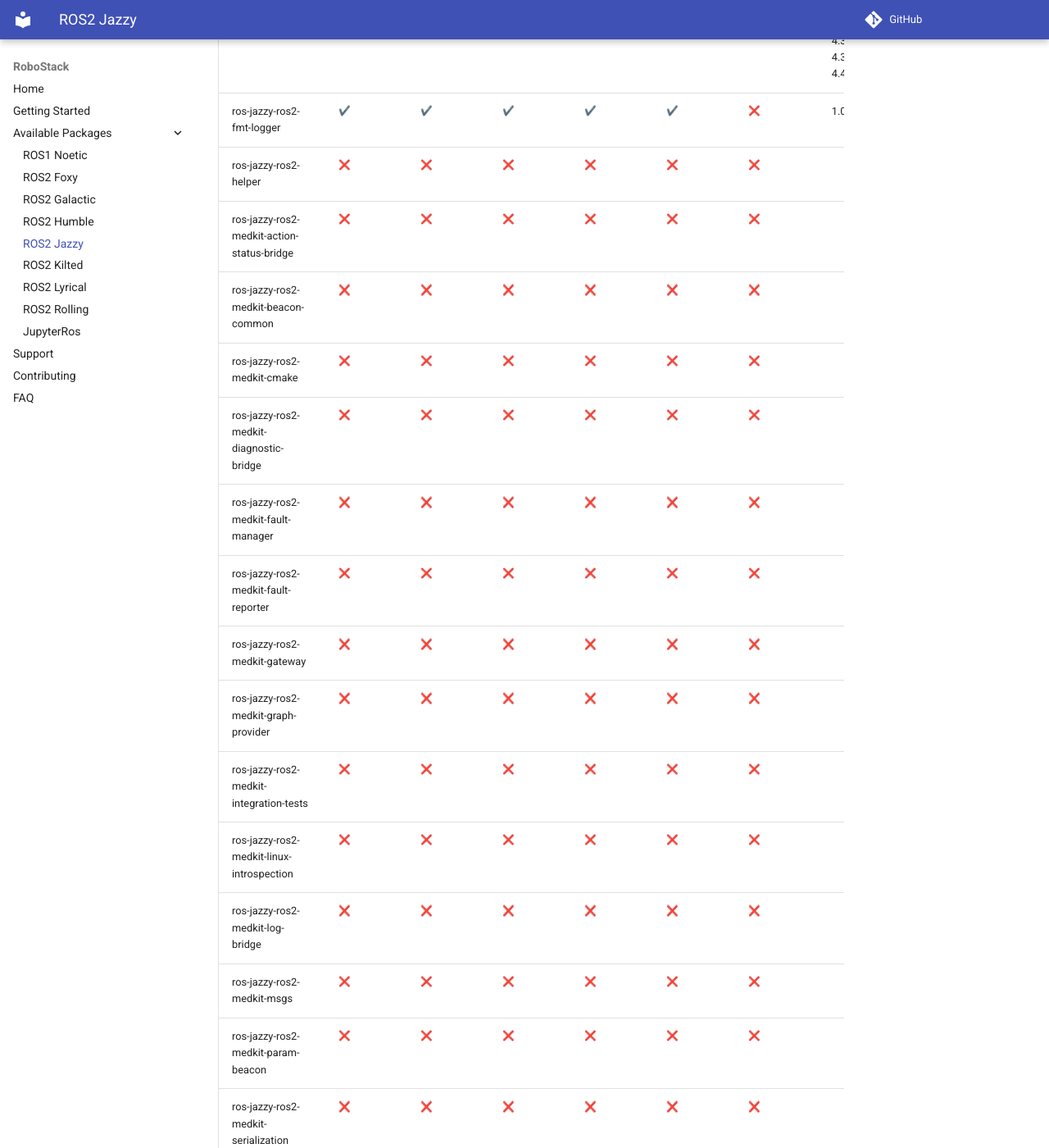
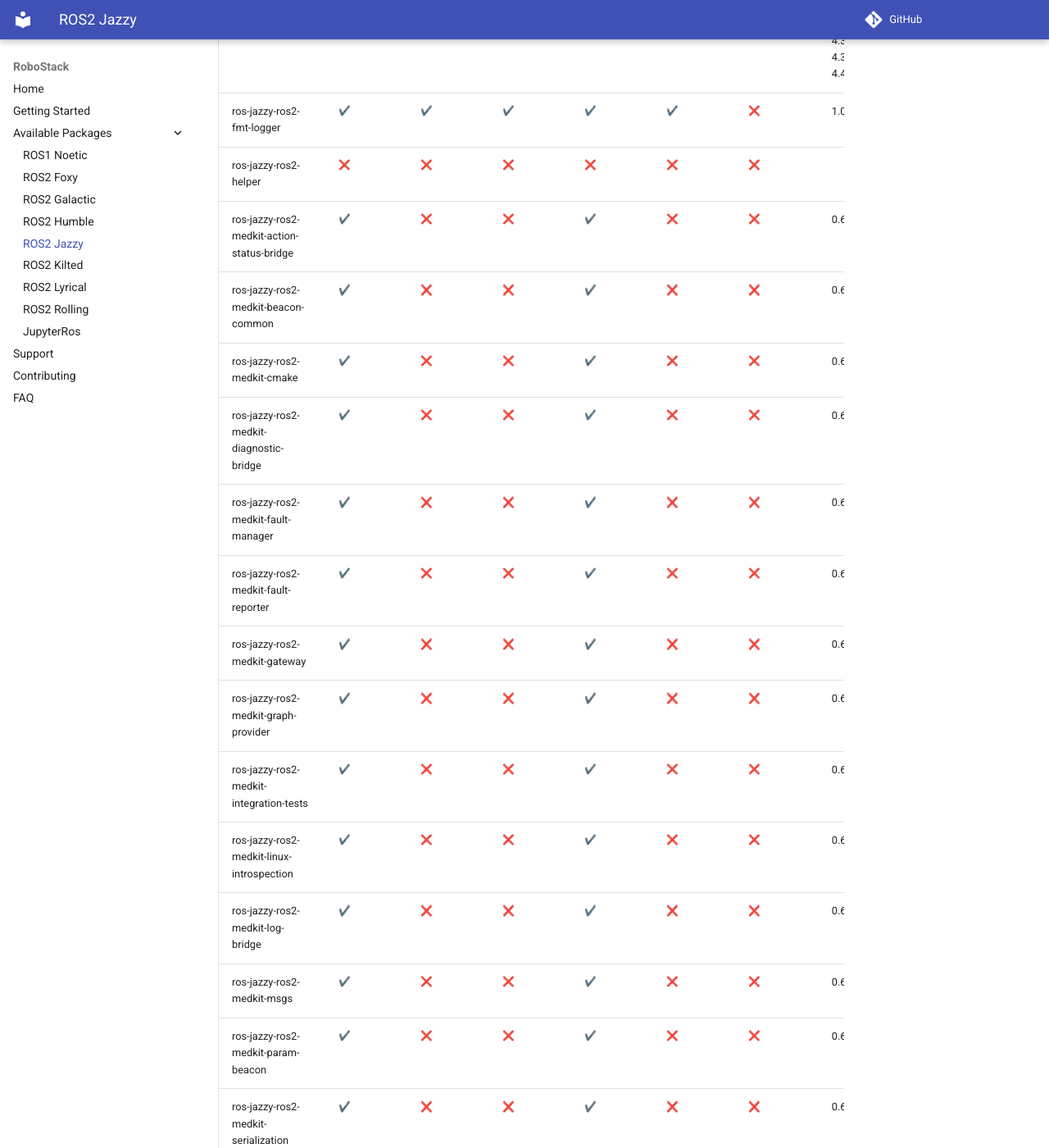
Before and after one commit to RoboStack/robostack.github.io, an MkDocs documentation site: the page built from docs/jazzy.md, in a window 1280 px wide and 1400 px high, scrolled down 139397 px. Shown: the whole window at 82% size. Built offline with MkDocs 1.6.1 and Material for MkDocs 9.7.7, drawn with Linux system fonts in a browser that asks for light colours; emoji names are drawn with the system emoji font; comment, search, counter and statistics services are not loaded; some of the changed text lies outside the part shown.

Commit message:
Update tables

```diff
--- a/docs/jazzy.md
+++ b/docs/jazzy.md
@@ -1677,22 +1677,22 @@
 | ros-jazzy-ros2-controllers-test-nodes | :heavy_check_mark: { data-sort='1' } | :heavy_check_mark: { data-sort='1' } | :heavy_check_mark: { data-sort='1' } | :heavy_check_mark: { data-sort='1' } | :heavy_check_mark: { data-sort='1' } | :x: { data-sort='0' } | 4.18.0, 4.20.0, 4.22.0, 4.26.0, 4.28.0, 4.32.0, 4.33.1, 4.36.0, 4.37.0, 4.40.0  |
 | ros-jazzy-ros2-fmt-logger | :heavy_check_mark: { data-sort='1' } | :heavy_check_mark: { data-sort='1' } | :heavy_check_mark: { data-sort='1' } | :heavy_check_mark: { data-sort='1' } | :heavy_check_mark: { data-sort='1' } | :x: { data-sort='0' } | 1.0.2, 1.1.0  |
 | ros-jazzy-ros2-helper | :x: { data-sort='0' } | :x: { data-sort='0' } | :x: { data-sort='0' } | :x: { data-sort='0' } | :x: { data-sort='0' } | :x: { data-sort='0' } |   |
-| ros-jazzy-ros2-medkit-action-status-bridge | :x: { data-sort='0' } | :x: { data-sort='0' } | :x: { data-sort='0' } | :x: { data-sort='0' } | :x: { data-sort='0' } | :x: { data-sort='0' } |   |
-| ros-jazzy-ros2-medkit-beacon-common | :x: { data-sort='0' } | :x: { data-sort='0' } | :x: { data-sort='0' } | :x: { data-sort='0' } | :x: { data-sort='0' } | :x: { data-sort='0' } |   |
-| ros-jazzy-ros2-medkit-cmake | :x: { data-sort='0' } | :x: { data-sort='0' } | :x: { data-sort='0' } | :x: { data-sort='0' } | :x: { data-sort='0' } | :x: { data-sort='0' } |   |
-| ros-jazzy-ros2-medkit-diagnostic-bridge | :x: { data-sort='0' } | :x: { data-sort='0' } | :x: { data-sort='0' } | :x: { data-sort='0' } | :x: { data-sort='0' } | :x: { data-sort='0' } |   |
-| ros-jazzy-ros2-medkit-fault-manager | :x: { data-sort='0' } | :x: { data-sort='0' } | :x: { data-sort='0' } | :x: { data-sort='0' } | :x: { data-sort='0' } | :x: { data-sort='0' } |   |
-| ros-jazzy-ros2-medkit-fault-reporter | :x: { data-sort='0' } | :x: { data-sort='0' } | :x: { data-sort='0' } | :x: { data-sort='0' } | :x: { data-sort='0' } | :x: { data-sort='0' } |   |
-| ros-jazzy-ros2-medkit-gateway | :x: { data-sort='0' } | :x: { data-sort='0' } | :x: { data-sort='0' } | :x: { data-sort='0' } | :x: { data-sort='0' } | :x: { data-sort='0' } |   |
-| ros-jazzy-ros2-medkit-graph-provider | :x: { data-sort='0' } | :x: { data-sort='0' } | :x: { data-sort='0' } | :x: { data-sort='0' } | :x: { data-sort='0' } | :x: { data-sort='0' } |   |
-| ros-jazzy-ros2-medkit-integration-tests | :x: { data-sort='0' } | :x: { data-sort='0' } | :x: { data-sort='0' } | :x: { data-sort='0' } | :x: { data-sort='0' } | :x: { data-sort='0' } |   |
-| ros-jazzy-ros2-medkit-linux-introspection | :x: { data-sort='0' } | :x: { data-sort='0' } | :x: { data-sort='0' } | :x: { data-sort='0' } | :x: { data-sort='0' } | :x: { data-sort='0' } |   |
-| ros-jazzy-ros2-medkit-log-bridge | :x: { data-sort='0' } | :x: { data-sort='0' } | :x: { data-sort='0' } | :x: { data-sort='0' } | :x: { data-sort='0' } | :x: { data-sort='0' } |   |
-| ros-jazzy-ros2-medkit-msgs | :x: { data-sort='0' } | :x: { data-sort='0' } | :x: { data-sort='0' } | :x: { data-sort='0' } | :x: { data-sort='0' } | :x: { data-sort='0' } |   |
-| ros-jazzy-ros2-medkit-param-beacon | :x: { data-sort='0' } | :x: { data-sort='0' } | :x: { data-sort='0' } | :x: { data-sort='0' } | :x: { data-sort='0' } | :x: { data-sort='0' } |   |
-| ros-jazzy-ros2-medkit-serialization | :x: { data-sort='0' } | :x: { data-sort='0' } | :x: { data-sort='0' } | :x: { data-sort='0' } | :x: { data-sort='0' } | :x: { data-sort='0' } |   |
-| ros-jazzy-ros2-medkit-sovd-service-interface | :x: { data-sort='0' } | :x: { data-sort='0' } | :x: { data-sort='0' } | :x: { data-sort='0' } | :x: { data-sort='0' } | :x: { data-sort='0' } |   |
-| ros-jazzy-ros2-medkit-topic-beacon | :x: { data-sort='0' } | :x: { data-sort='0' } | :x: { data-sort='0' } | :x: { data-sort='0' } | :x: { data-sort='0' } | :x: { data-sort='0' } |   |
+| ros-jazzy-ros2-medkit-action-status-bridge | :heavy_check_mark: { data-sort='1' } | :x: { data-sort='0' } | :x: { data-sort='0' } | :heavy_check_mark: { data-sort='1' } | :x: { data-sort='0' } | :x: { data-sort='0' } | 0.6.0  |
+| ros-jazzy-ros2-medkit-beacon-common | :heavy_check_mark: { data-sort='1' } | :x: { data-sort='0' } | :x: { data-sort='0' } | :heavy_check_mark: { data-sort='1' } | :x: { data-sort='0' } | :x: { data-sort='0' } | 0.6.0  |
+| ros-jazzy-ros2-medkit-cmake | :heavy_check_mark: { data-sort='1' } | :x: { data-sort='0' } | :x: { data-sort='0' } | :heavy_check_mark: { data-sort='1' } | :x: { data-sort='0' } | :x: { data-sort='0' } | 0.6.0  |
+| ros-jazzy-ros2-medkit-diagnostic-bridge | :heavy_check_mark: { data-sort='1' } | :x: { data-sort='0' } | :x: { data-sort='0' } | :heavy_check_mark: { data-sort='1' } | :x: { data-sort='0' } | :x: { data-sort='0' } | 0.6.0  |
+| ros-jazzy-ros2-medkit-fault-manager | :heavy_check_mark: { data-sort='1' } | :x: { data-sort='0' } | :x: { data-sort='0' } | :heavy_check_mark: { data-sort='1' } | :x: { data-sort='0' } | :x: { data-sort='0' } | 0.6.0  |
+| ros-jazzy-ros2-medkit-fault-reporter | :heavy_check_mark: { data-sort='1' } | :x: { data-sort='0' } | :x: { data-sort='0' } | :heavy_check_mark: { data-sort='1' } | :x: { data-sort='0' } | :x: { data-sort='0' } | 0.6.0  |
+| ros-jazzy-ros2-medkit-gateway | :heavy_check_mark: { data-sort='1' } | :x: { data-sort='0' } | :x: { data-sort='0' } | :heavy_check_mark: { data-sort='1' } | :x: { data-sort='0' } | :x: { data-sort='0' } | 0.6.0  |
+| ros-jazzy-ros2-medkit-graph-provider | :heavy_check_mark: { data-sort='1' } | :x: { data-sort='0' } | :x: { data-sort='0' } | :heavy_check_mark: { data-sort='1' } | :x: { data-sort='0' } | :x: { data-sort='0' } | 0.6.0  |
+| ros-jazzy-ros2-medkit-integration-tests | :heavy_check_mark: { data-sort='1' } | :x: { data-sort='0' } | :x: { data-sort='0' } | :heavy_check_mark: { data-sort='1' } | :x: { data-sort='0' } | :x: { data-sort='0' } | 0.6.0  |
+| ros-jazzy-ros2-medkit-linux-introspection | :heavy_check_mark: { data-sort='1' } | :x: { data-sort='0' } | :x: { data-sort='0' } | :heavy_check_mark: { data-sort='1' } | :x: { data-sort='0' } | :x: { data-sort='0' } | 0.6.0  |
+| ros-jazzy-ros2-medkit-log-bridge | :heavy_check_mark: { data-sort='1' } | :x: { data-sort='0' } | :x: { data-sort='0' } | :heavy_check_mark: { data-sort='1' } | :x: { data-sort='0' } | :x: { data-sort='0' } | 0.6.0  |
+| ros-jazzy-ros2-medkit-msgs | :heavy_check_mark: { data-sort='1' } | :x: { data-sort='0' } | :x: { data-sort='0' } | :heavy_check_mark: { data-sort='1' } | :x: { data-sort='0' } | :x: { data-sort='0' } | 0.6.0  |
+| ros-jazzy-ros2-medkit-param-beacon | :heavy_check_mark: { data-sort='1' } | :x: { data-sort='0' } | :x: { data-sort='0' } | :heavy_check_mark: { data-sort='1' } | :x: { data-sort='0' } | :x: { data-sort='0' } | 0.6.0  |
+| ros-jazzy-ros2-medkit-serialization | :heavy_check_mark: { data-sort='1' } | :x: { data-sort='0' } | :x: { data-sort='0' } | :heavy_check_mark: { data-sort='1' } | :x: { data-sort='0' } | :x: { data-sort='0' } | 0.6.0  |
+| ros-jazzy-ros2-medkit-sovd-service-interface | :heavy_check_mark: { data-sort='1' } | :x: { data-sort='0' } | :x: { data-sort='0' } | :heavy_check_mark: { data-sort='1' } | :x: { data-sort='0' } | :x: { data-sort='0' } | 0.6.0  |
+| ros-jazzy-ros2-medkit-topic-beacon | :heavy_check_mark: { data-sort='1' } | :x: { data-sort='0' } | :x: { data-sort='0' } | :heavy_check_mark: { data-sort='1' } | :x: { data-sort='0' } | :x: { data-sort='0' } | 0.6.0  |
 | ros-jazzy-ros2-snapshot | :x: { data-sort='0' } | :x: { data-sort='0' } | :x: { data-sort='0' } | :x: { data-sort='0' } | :x: { data-sort='0' } | :x: { data-sort='0' } |   |
 | ros-jazzy-ros2-socketcan | :heavy_check_mark: { data-sort='1' } | :x: { data-sort='0' } | :x: { data-sort='0' } | :heavy_check_mark: { data-sort='1' } | :x: { data-sort='0' } | :x: { data-sort='0' } | 1.3.0  |
 | ros-jazzy-ros2-socketcan-msgs | :heavy_check_mark: { data-sort='1' } | :heavy_check_mark: { data-sort='1' } | :heavy_check_mark: { data-sort='1' } | :heavy_check_mark: { data-sort='1' } | :heavy_check_mark: { data-sort='1' } | :x: { data-sort='0' } | 1.3.0  |
```
Also changed, not shown: other parts of docs/jazzy.md (+2 -2 lines).
